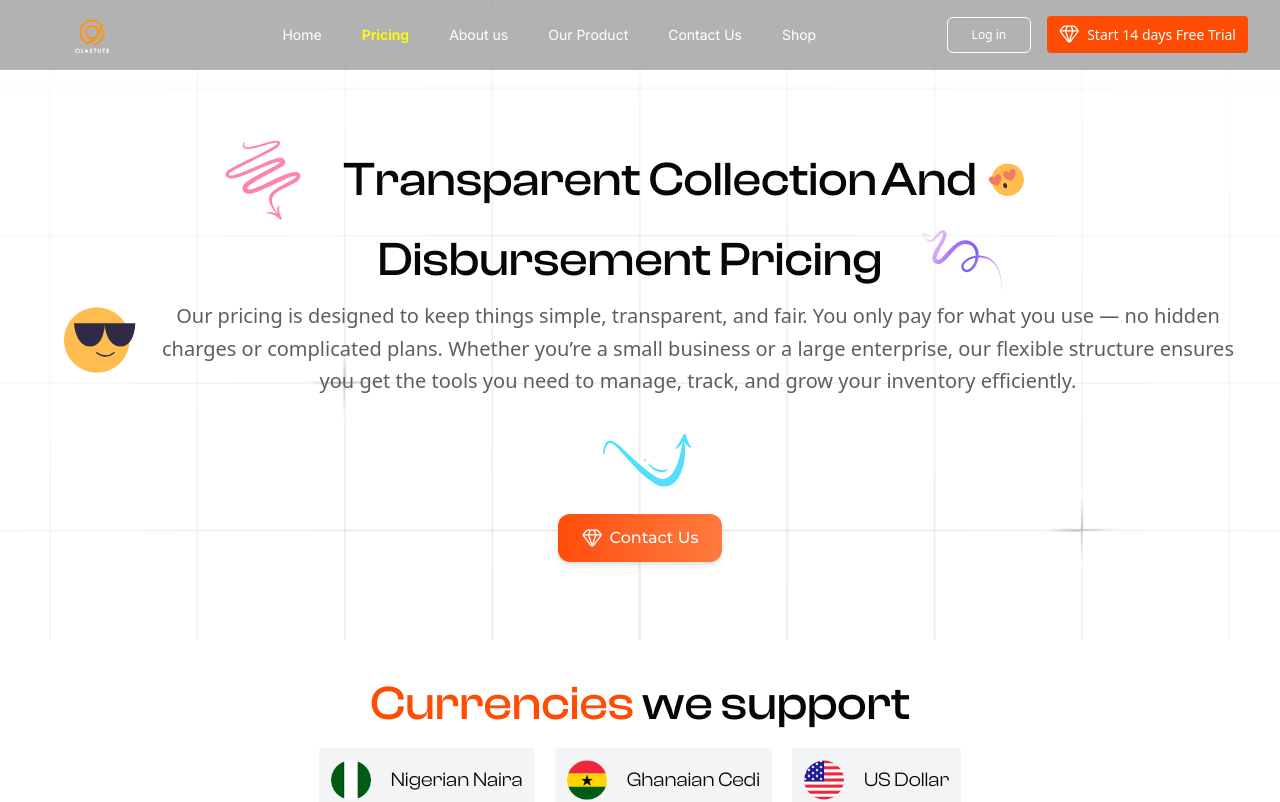
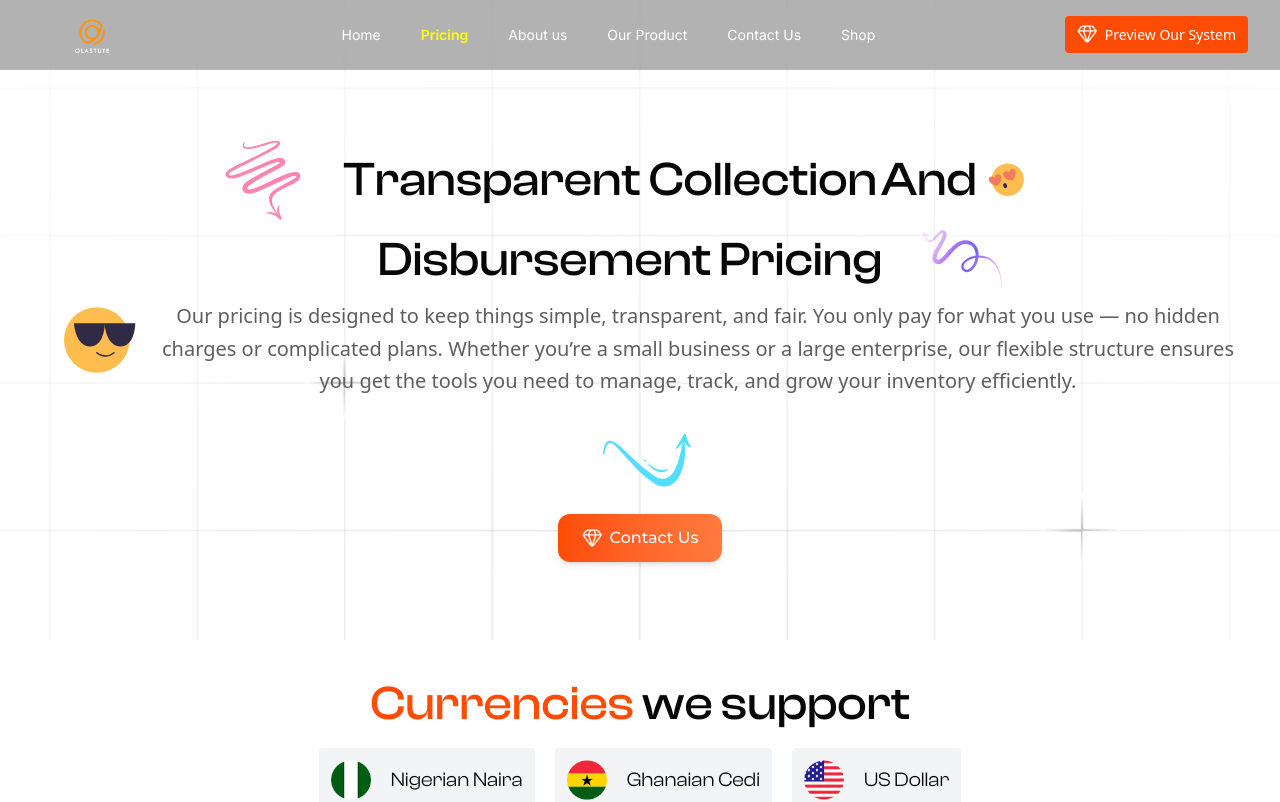
Before and after one commit to Oluseed/inventfront, a React (Vite) app: page /pricing in a window 1280 px wide. Shown: the top 802 px of the page. Built offline with nearby package versions, Linux system fonts and the light colour scheme; a web font is replaced by a local one.

Commit message:
preview url added

```diff
--- a/src/components/Navbar.jsx
+++ b/src/components/Navbar.jsx
@@ -4,10 +4,9 @@ import { Link, NavLink } from "react-router-dom";
 import { motion, AnimatePresence } from "framer-motion";
 import buttonIcon from "../assets/images/button-icon-1.svg";
 import logo from "../assets/images/olastute logo.png";
-
+import { previewUrl } from "../lib/utils";
 const Navbar = () => {
   const [menuOpen, setMenuOpen] = useState(false);
-
   const menuVariants = {
     hidden: { opacity: 0, y: -20 },
     visible: {
@@ -63,16 +62,16 @@ const Navbar = () => {
 
         {/* Buttons (Desktop) */}
         <div className="hidden md:flex items-center text-[12px] gap-2 md:gap-4">
-          <button className="bg-transparent border gap-3 cursor-pointer border-white text-white rounded-md px-6 py-2 font-medium flex items-center hover:bg-white hover:text-black transition">
+          {/* <button className="bg-transparent border gap-3 cursor-pointer border-white text-white rounded-md px-6 py-2 font-medium flex items-center hover:bg-white hover:text-black transition">
             Log in
-          </button>
-          <button onClick={() => alert("Sorry this section is not available yet!!, you can request a demo")} className="flex bg-[#FF4C05] cursor-pointer hover:bg-[#c25124] px-3 py-2 gap-x-2 rounded text-[14px] text-white transition-all duration-300 group">
+          </button> */}
+          <button onClick={() => window.open(previewUrl(), '_blank')} className="flex bg-[#FF4C05] cursor-pointer hover:bg-[#c25124] px-3 py-2 gap-x-2 rounded text-[14px] text-white transition-all duration-300 group">
             <img
               src={buttonIcon}
               alt="button-icon"
               className="w-5 h-5 transform group-hover:translate-x-1 transition-all duration-300"
             />
-            Start 14 days Free Trial
+              Preview Our System
           </button>
         </div>
 
@@ -141,16 +140,16 @@ const Navbar = () => {
                 );
               }
             )}
-            <button className="bg-transparent border gap-3 border-white text-white rounded-md px-6 py-2 font-medium flex items-center hover:bg-white hover:text-black transition text-base">
+            {/* <button className="bg-transparent border gap-3 border-white text-white rounded-md px-6 py-2 font-medium flex items-center hover:bg-white hover:text-black transition text-base">
               <FaUser size={16} /> Log in
-            </button>
-            <button onClick={() => alert('Not available yet ')} className="flex bg-[#FF4C05] cursor-pointer hover:bg-[#c25124] px-4 py-2 gap-x-2 rounded font-montserrat text-[14px] text-white transition-all duration-300 group">
+            </button> */}
+            <button onClick={() => window.open(previewUrl(), '_blank')}  className="flex bg-[#FF4C05] cursor-pointer hover:bg-[#c25124] px-4 py-2 gap-x-2 rounded font-montserrat text-[14px] text-white transition-all duration-300 group">
               <img
                 src={buttonIcon}
                 alt="button-icon"
                 className="w-5 h-5 transform group-hover:translate-x-1 transition-all duration-300"
               />
-              Start 14 days Free Trial
+              Preview Our System
             </button>
           </motion.div>
         )}
--- a/src/components/home/HeroSection.jsx
+++ b/src/components/home/HeroSection.jsx
@@ -1,7 +1,8 @@
 import React from "react";
-import { motion, AnimatePresence } from "framer-motion";
+import {motion, AnimatePresence } from "framer-motion";
 import buttonIcon from "../../assets/images/button-icon-1.svg";
 import { NavLink } from "react-router-dom";
+import { requestServiceUrl } from "../../lib/utils";
 
 const HeroSection = () => {
   const [showDemoForm, setShowDemoForm] = React.useState(false);
@@ -53,7 +54,7 @@ const HeroSection = () => {
         <motion.div variants={itemVariants} className="flex gap-x-2">
           {/* CTA Button */}
           <motion.button
-            onClick={() => setShowDemoForm(true)}
+             onClick={() => window.open(requestServiceUrl(), '_blank')}
             whileHover={{ scale: 1.05 }}
             whileTap={{ scale: 0.95 }}
             className="flex bg-[#FF4C05] cursor-pointer hover:bg-[#c25124] px-2 place-content-center pt-2 gap-x-1 rounded font-montserrat text-[14px] text-white transition-all duration-300 group"
@@ -63,7 +64,7 @@ const HeroSection = () => {
               alt="button-icon"
               className="w-5 h-5 transform group-hover:translate-x-1 transition-all duration-300"
             />
-            Request a Demo
+            Request a Service
           </motion.button>
 
           {/* Secondary Button */}
--- /dev/null
+++ b/src/lib/utils.js
@@ -0,0 +1,6 @@
+export function previewUrl() {
+    return 'http://app.olastute.com';
+}
+export function requestServiceUrl() {
+    return 'http://service-requests.olastute.com';
+}
```
